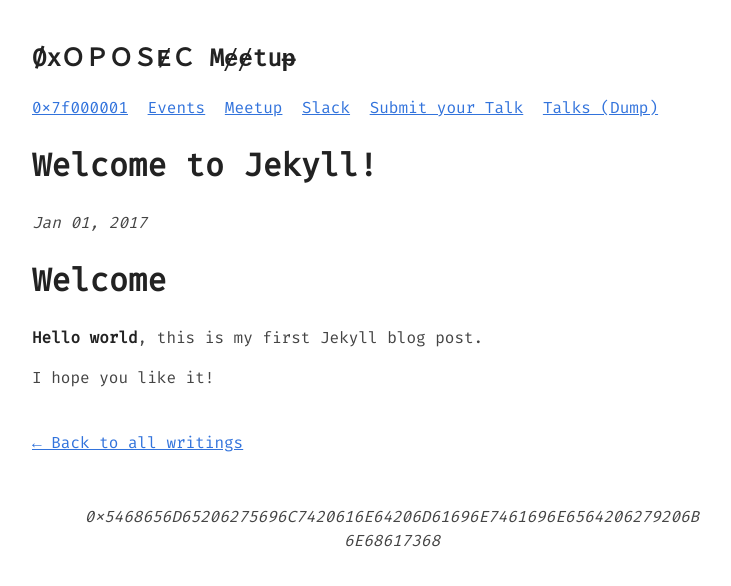
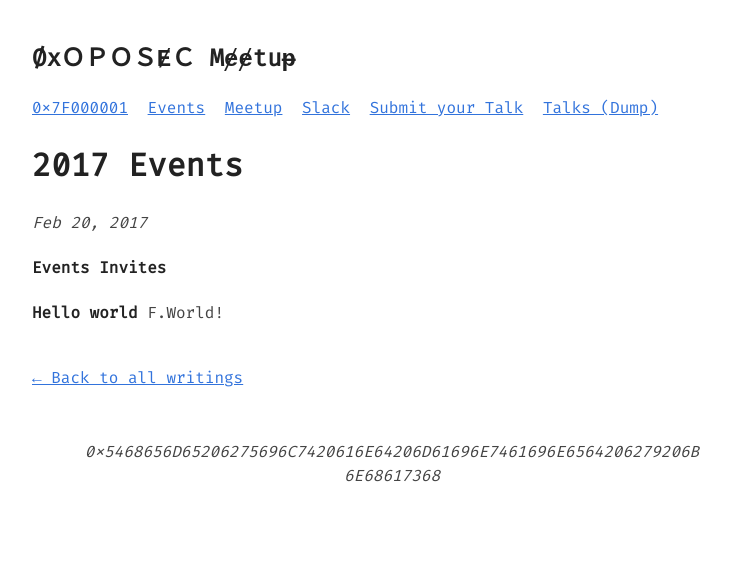
Before and after one commit to 0xOPOSEC/0xOPOSEC.github.io, a Jekyll site: the page built from _posts/2017-01-01-xpto.md, in a window 1280 px wide. Shown: the top 586 px of the page, without its empty margins (248-979 px from the left). Built offline with Jekyll 4.4.1, drawn with Linux system fonts in a browser that asks for light colours.

Commit message:
Events Pages Fixes

```diff
--- a/_includes/header.html
+++ b/_includes/header.html
@@ -1,6 +1,6 @@
 <h2 class="title">{{ site.title }}</h2>
 <nav>
-  <a href="{{ site.url }}">0x7f000001</a>
+  <a href="{{ site.url }}">0x7F000001</a>
   <a href="{{ site.url }}{{ site.events }}">Events</a>
   <a href="{{ site.meetup }}" target="_blank" rel="noopener noreferrer">Meetup</a>
   <a href="{{ site.slack }}" target="_blank" rel="noopener noreferrer">Slack</a>
--- a/_posts/2017-01-01-xpto.md
+++ b/_posts/2017-01-01-xpto.md
@@ -1,10 +1,12 @@
 ---
 layout: post
-title:  "Welcome to Jekyll!"
+title: 2017 Events
+subtitle: Events Invites
+date: 2017-02-20 18:00:00 +0000
+tags:
+- general
+- events
 ---
 
-# Welcome
 
-**Hello world**, this is my first Jekyll blog post.
-
-I hope you like it!
+**Hello world** F.World!
```
Also changed, not shown: _posts/2016-01-01-xpto.md (+2 -3 lines), events.md (+1 -2 lines).
